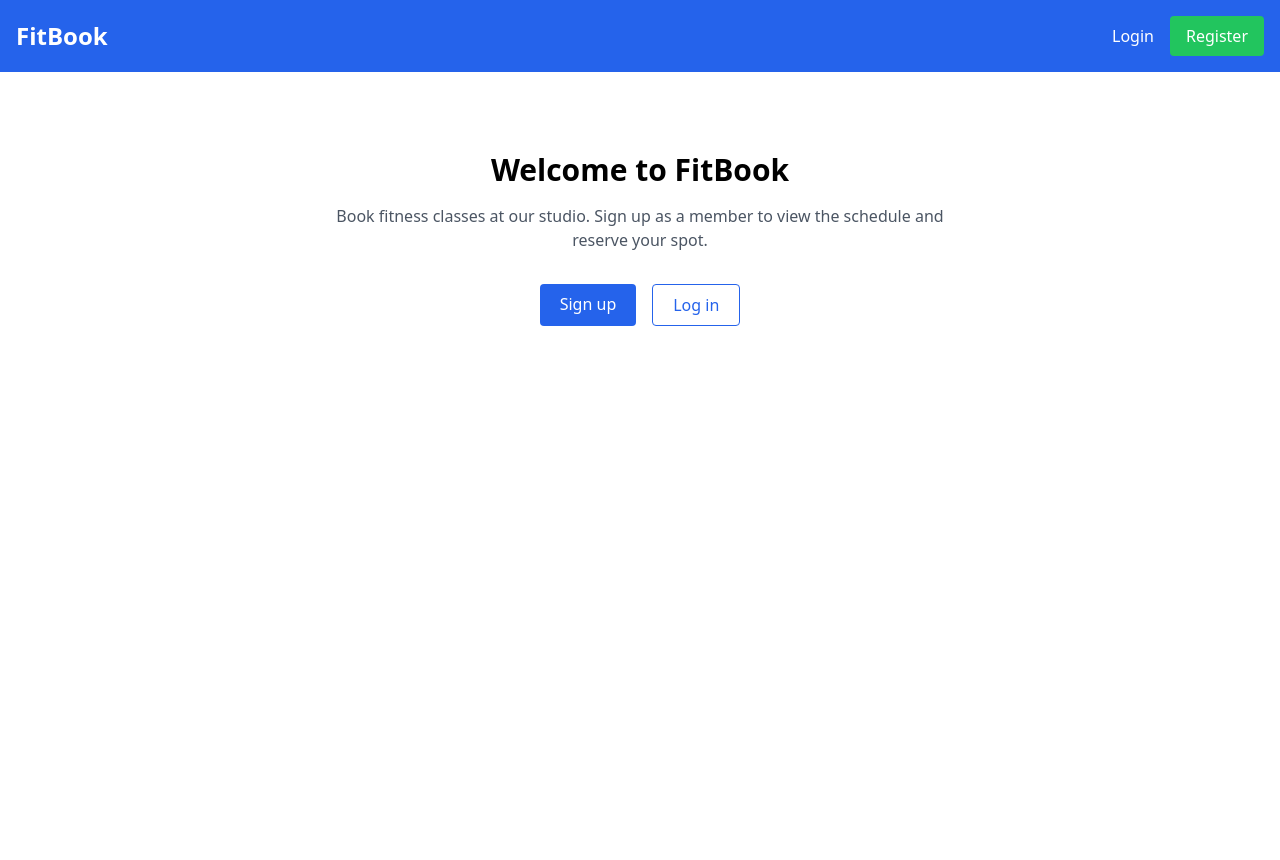
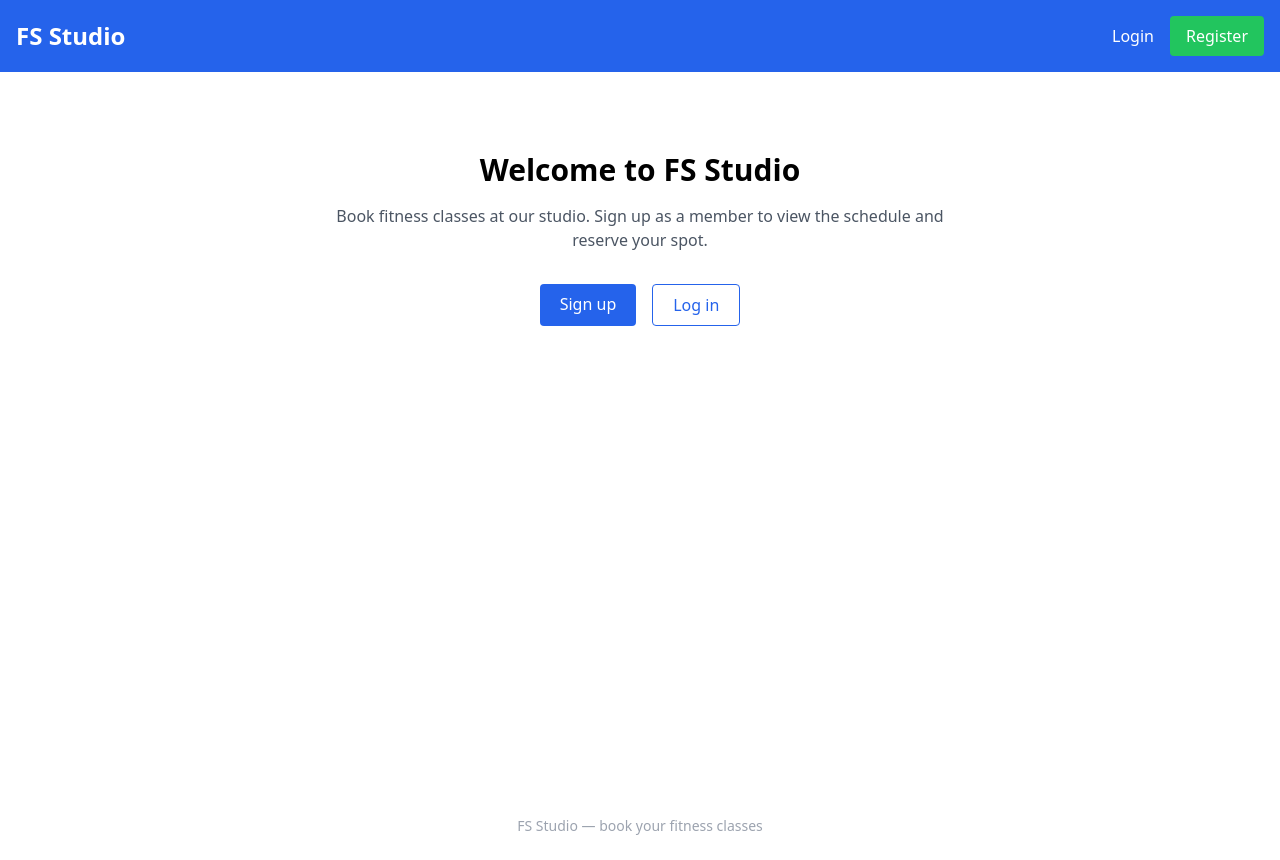
Before and after one commit to Rv-23bit/FS_booking_app, a React (Create React App) app in the folder frontend/: page / in a window 1280 px wide. Before the commit the page ends 800 px from the top, so only its background shows below. Built offline with nearby package versions, Linux system fonts and the light colour scheme.

Commit message:
validation, frontend logic fixes

```diff
--- a/frontend/public/index.html
+++ b/frontend/public/index.html
@@ -7,7 +7,7 @@
     <meta name="theme-color" content="#000000" />
     <meta
       name="description"
-      content="Web site created using create-react-app"
+      content="FS Studio fitness class booking app"
     />
     <link rel="apple-touch-icon" href="%PUBLIC_URL%/logo192.png" />
     <!--
@@ -24,7 +24,7 @@
       work correctly both with client-side routing and a non-root public URL.
       Learn how to configure a non-root public URL by running `npm run build`.
     -->
-    <title>React App</title>
+    <title>FS Studio</title>
   </head>
   <body>
     <noscript>You need to enable JavaScript to run this app.</noscript>
--- a/frontend/src/App.js
+++ b/frontend/src/App.js
@@ -13,11 +13,14 @@ import AdminDashboard from './pages/admin/AdminDashboard';
 import InstructorRequests from './pages/admin/InstructorRequests';
 import ManageClasses from './pages/admin/ManageClasses';
 import ClassForm from './pages/admin/ClassForm';
+import NotFound from './pages/NotFound';
 
 function App() {
   return (
     <Router>
       <Navbar />
+      {/* min height keeps the footer at the bottom on short pages */}
+      <main className="min-h-[80vh]">
       <Routes>
         {/* Public pages */}
         <Route path="/" element={<Home />} />
@@ -102,7 +105,14 @@ function App() {
             </ProtectedRoute>
           }
         />
+
+        {/* Any other address shows a friendly not found page */}
+        <Route path="*" element={<NotFound />} />
       </Routes>
+      </main>
+      <footer className="text-center text-sm text-gray-400 py-6">
+        FS Studio — book your fitness classes
+      </footer>
     </Router>
   );
 }
--- a/frontend/src/components/Navbar.jsx
+++ b/frontend/src/components/Navbar.jsx
@@ -41,7 +41,7 @@ const Navbar = () => {
 
   return (
     <nav className="bg-blue-600 text-white p-4 flex justify-between items-center">
-      <Link to="/" className="text-2xl font-bold">FitBook</Link>
+      <Link to="/" className="text-2xl font-bold">FS Studio</Link>
       <div className="flex items-center">
         {user ? (
           <>
--- a/frontend/src/pages/Home.jsx
+++ b/frontend/src/pages/Home.jsx
@@ -1,10 +1,23 @@
-import { Link } from 'react-router-dom';
+import { Link, Navigate } from 'react-router-dom';
+import { useAuth } from '../context/AuthContext';
+import { pathForUser } from './Login';
 
-// Simple landing page. The role specific pages get added in the later phases.
+// Landing page for visitors who are not logged in.
+// If someone is already logged in, send them straight to their own area.
 const Home = () => {
+  const { user, loading } = useAuth();
+
+  if (loading) {
+    return <p className="text-center mt-20 text-gray-500">Loading...</p>;
+  }
+
+  if (user) {
+    return <Navigate to={pathForUser(user)} replace />;
+  }
+
   return (
     <div className="max-w-2xl mx-auto mt-20 text-center px-4">
-      <h1 className="text-3xl font-bold mb-4">Welcome to FitBook</h1>
+      <h1 className="text-3xl font-bold mb-4">Welcome to FS Studio</h1>
       <p className="text-gray-600 mb-8">
         Book fitness classes at our studio. Sign up as a member to view the
         schedule and reserve your spot.
--- /dev/null
+++ b/frontend/src/pages/NotFound.jsx
@@ -0,0 +1,18 @@
+import { Link } from 'react-router-dom';
+
+// Shown when someone visits a page that does not exist.
+const NotFound = () => {
+  return (
+    <div className="max-w-lg mx-auto mt-20 text-center px-4">
+      <h1 className="text-3xl font-bold mb-3">Page not found</h1>
+      <p className="text-gray-600 mb-6">
+        The page you are looking for does not exist or may have moved.
+      </p>
+      <Link to="/" className="bg-blue-600 text-white px-5 py-2 rounded">
+        Go to home
+      </Link>
+    </div>
+  );
+};
+
+export default NotFound;
--- a/frontend/src/pages/admin/ClassForm.jsx
+++ b/frontend/src/pages/admin/ClassForm.jsx
@@ -79,7 +79,8 @@ const ClassForm = () => {
       } else {
         await axiosInstance.post('/api/classes', form);
       }
-      navigate('/admin/classes');
+      // Send a success message back to the manage classes page.
+      navigate('/admin/classes', { state: { message: isEdit ? 'Class updated.' : 'Class created.' } });
     } catch (err) {
       setError(err.response?.data?.message || 'Could not save the class.');
     }
--- a/frontend/src/pages/admin/ManageClasses.jsx
+++ b/frontend/src/pages/admin/ManageClasses.jsx
@@ -1,5 +1,5 @@
 import { useState, useEffect } from 'react';
-import { Link, useNavigate } from 'react-router-dom';
+import { Link, useNavigate, useLocation } from 'react-router-dom';
 import axiosInstance from '../../axiosConfig';
 
 // Show a date like "Mon 25 Aug, 6:00 pm".
@@ -16,8 +16,10 @@ const formatDateTime = (value) => {
 // Admin page to see every class and manage them.
 const ManageClasses = () => {
   const [classes, setClasses] = useState([]);
-  const [message, setMessage] = useState('');
   const navigate = useNavigate();
+  const location = useLocation();
+  // Show a success message if we were sent here after creating or editing.
+  const [message, setMessage] = useState(location.state?.message || '');
 
   const loadClasses = async () => {
     try {
```
Also changed, not shown: frontend/public/manifest.json.
